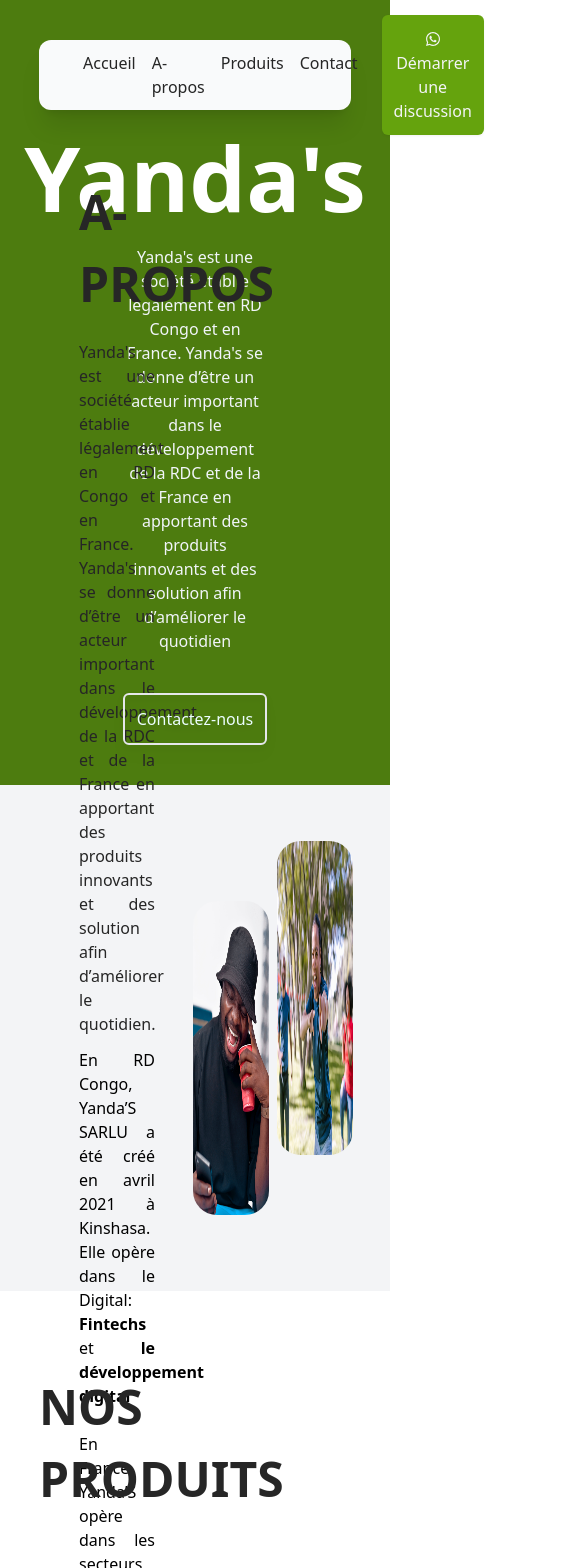
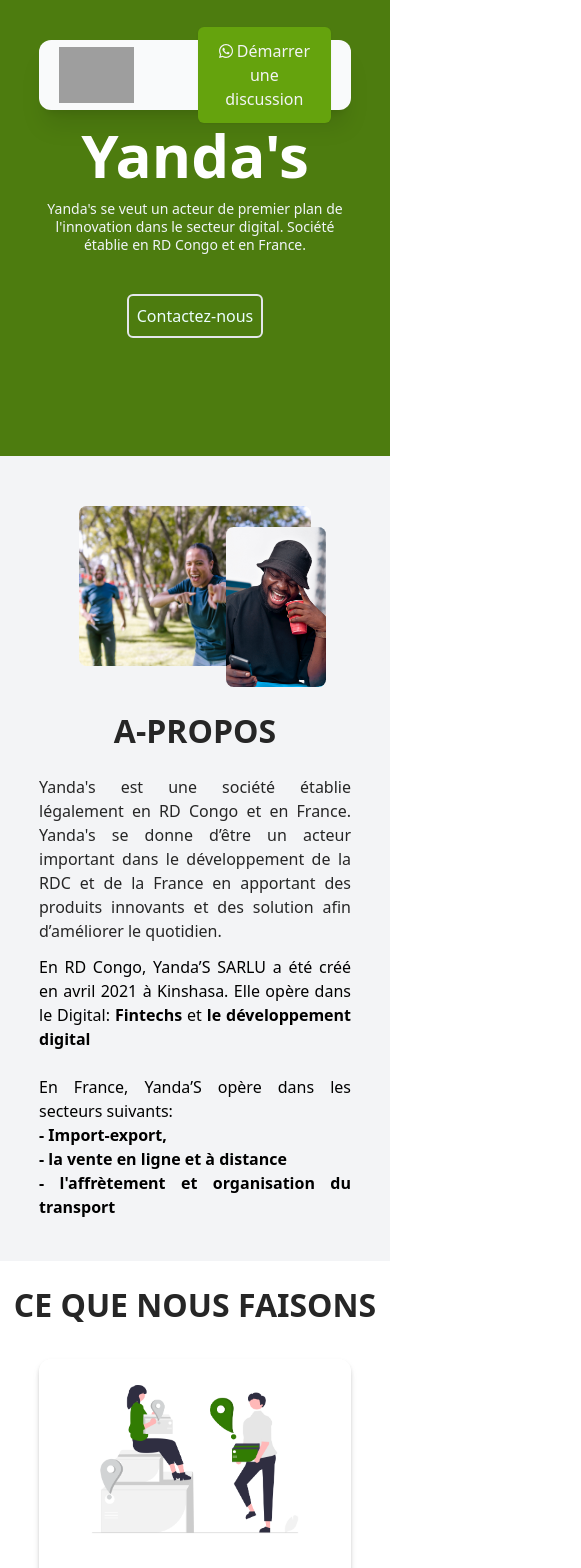
Before and after one commit to danydt/yandas_landing, a Nuxt app: page / in a window 390 px wide. Shown: the top 1568 px of the page, 581 px wide, since content can reach past the window. Built offline with nearby package versions, Linux system fonts and the light colour scheme; grey boxes are pictures that could not be loaded.

Commit message:
set responsive part 1

```diff
--- /dev/null
+++ b/assets/css/styles.css
@@ -0,0 +1,49 @@
+@media only screen and (max-width: 760px) {
+  .row__to__col {
+    display: flex;
+    flex-direction: column;
+    padding-top: 30px;
+  }
+
+  .full__col {
+    width: 100%;
+    justify-content: center;
+    align-items: center;
+  }
+
+  .title__section {
+    font-size: 32px;
+    text-align: center;
+  }
+
+  .col_reverse {
+    display: flex;
+    flex-direction: column-reverse;
+    padding-top: 30px;
+    height: auto;
+  }
+
+  .hero__title {
+    font-size: 60px;
+  }
+
+  .hero__description {
+    width: 80%;
+    font-size: 14px;
+    line-height: 18px;
+  }
+
+  .sm_top_m {
+    margin-top: 20px;
+  }
+
+  .block__title {
+    font-size: 24px;
+  }
+}
+
+@media only screen and (max-width: 1024px) {
+  .nav__item {
+    display: none;
+  }
+}
--- a/components/About.vue
+++ b/components/About.vue
@@ -1,5 +1,5 @@
 <template>
-  <section class="bg-gray-100 max-h-[60vh] flex flex-col" id="about">
+  <section class="flex flex-col bg-gray-100" id="about">
     <main
       class="
         container
@@ -7,12 +7,28 @@
         flex flex-row
         justify-between
         mx-auto
-        py-24
-        max-h-[60vh]
+        md:py-24
+        col_reverse
       "
     >
-      <div class="px-10 min-w-[50%] flex flex-col justify-center">
-        <h3 class="font-sans font-bold text-[48px] uppercase text-neutral-800">
+      <div
+        class="
+          md:px-10 md:max-w-[50%]
+          flex flex-col
+          justify-center
+          full__col
+          mb-[30px]
+        "
+      >
+        <h3
+          class="
+            font-sans font-bold
+            text-[48px]
+            uppercase
+            text-neutral-800
+            title__section
+          "
+        >
           A-propos
         </h3>
 
@@ -39,14 +55,23 @@
           </span>
         </p>
       </div>
-      <div class="px-10 flex flex-row justify-center">
+      <div
+        class="
+          md:max-w-[50%]
+          flex flex-col
+          justify-center
+          items-center
+          px-10
+          full__col
+        "
+      >
         <img
-          class="rounded-3xl h-full -mt-10"
+          class="img-1"
           src="~/assets/images/0.jpg"
           alt="make people happiness | rendre les gens heureux"
         />
         <img
-          class="img-2 rounded-3xl h-full -ml-40 mt-5"
+          class="img-2"
           src="~/assets/images/2.jpg"
           alt="make people happiness | rendre les gens heureux"
         />
@@ -62,4 +87,33 @@
 </script>
 
 <style scoped>
+.img-1 {
+  height: 320px;
+  border-radius: 15px;
+}
+
+.img-2 {
+  height: 320px;
+  width: 200px;
+  margin-left: 70%;
+  margin-top: -50%;
+  border-radius: 15px;
+}
+
+@media only screen and (max-width: 768px) {
+  .img-1 {
+    height: 160px;
+    border-radius: 7.5px;
+    margin-top: 20px;
+  }
+
+  .img-2 {
+    height: 160px;
+    width: 100px;
+    margin-left: 70%;
+    margin-top: -60%;
+    border-radius: 7.5px;
+    margin-bottom: 20px;
+  }
+} ;
 </style>
--- a/components/AppMenu.vue
+++ b/components/AppMenu.vue
@@ -1,5 +1,5 @@
 <template>
-  <main class="flex flex-col items-center bg-inherit mt-10 z-30 sticky top-0">
+  <main class="sticky top-0 z-30 flex flex-col items-center mt-10 bg-inherit">
     <nav
       class="
         bg-gray-50
@@ -14,7 +14,7 @@
         shadow-xl
       "
     >
-      <div class="w-60 h-14 flex justify-start items-center py-2">
+      <div class="flex items-center justify-start py-2 w-60 h-14">
         <img
           src="https://yandas243.com/icon.png"
           class="h-14"
@@ -22,33 +22,19 @@
           srcset=""
         />
       </div>
-      <div class="flex justify-between px-4 w-96">
+      <div class="md:justify-between md:px-4 md:flex w-96 nav__item">
         <a
           v-for="(link, index) in links"
           :href="link.route"
           :key="index"
-          class="
-            text-neutral-800
-            hover:bg-lime-600 hover:text-white hover:rounded
-            p-2
-          "
+          class="p-2  text-neutral-800 hover:bg-lime-600 hover:text-white hover:rounded"
         >
           {{ link.text }}
         </a>
       </div>
       <div>
         <button
-          class="
-            p-3
-            bg-lime-600
-            rounded-md
-            text-gray-100
-            drop-shadow-sm
-            hover:border-2
-            hover:bg-inherit
-            hover:border-lime-600
-            hover:text-neutral-800
-          "
+          class="p-3 text-gray-100 rounded-md  bg-lime-600 drop-shadow-sm hover:border-2 hover:bg-inherit hover:border-lime-600 hover:text-neutral-800"
         >
           <font-awesome-icon icon="fa-brands fa-whatsapp" />
           Démarrer une discussion
--- a/components/ContactUs.vue
+++ b/components/ContactUs.vue
@@ -1,7 +1,24 @@
 <template>
-  <section class="max-h-[80vh] flex flex-col bg-gray-50" id="contact">
+  <section
+    class="
+      md:max-h-[80vh]
+      flex flex-col
+      justify-center
+      items-center
+      bg-gray-50
+      py-10
+    "
+    id="contact"
+  >
     <main
-      class="container max-w-[80%] flex flex-col items-center mx-auto py-20"
+      class="
+        container
+        md:max-w-[80%]
+        flex flex-col
+        items-center
+        md:mx-auto md:py-20
+        sm-top-m
+      "
     >
       <div
         class="
@@ -18,11 +35,19 @@
         "
       >
         <div class="flex flex-col items-center w-full">
-          <h3 class="font-sans font-bold text-[48px] uppercase text-gray-100">
+          <h3
+            class="
+              font-sans font-bold
+              text-[48px]
+              uppercase
+              text-gray-100
+              title__section
+            "
+          >
             Contact
           </h3>
         </div>
-        <div class="grid grid-cols-3 gap-1">
+        <div class="grid grid-cols-3 gap-1 row__to__col">
           <div>
             <h3 class="text-gray-200 font-sans font-semibold text-[18px] my-5">
               Yanda's France
@@ -63,7 +88,6 @@
           </div>
           <div>
             <h3 class="text-gray-200 font-sans font-semibold text-[18px] my-5">
-              <font-awesome-icon icon="fa-flag fa-france" />
               News Letter
             </h3>
             <p class="text-gray-50">
--- a/components/Services.vue
+++ b/components/Services.vue
@@ -1,13 +1,33 @@
 <template>
-  <section class="min-h-[80vh] flex flex-col" id="products">
+  <section class="flex flex-col" id="products">
     <main
-      class="container max-w-[80%] flex flex-col items-center mx-auto py-20"
+      class="
+        container
+        md:max-w-[80%]
+        flex flex-col
+        items-center
+        mx-auto
+        md:py-20
+      "
     >
-      <h3 class="font-sans font-bold text-[48px] uppercase text-neutral-800">
-        Nos Produits
+      <h3
+        class="
+          font-sans font-bold
+          text-[48px]
+          uppercase
+          text-neutral-800
+          title__section
+          sm_top_m
+        "
+      >
+        Ce que nous faisons
       </h3>
-      <div class="grid w-full grid-cols-3 gap-3 mt-20">
-        <div class="flex flex-col items-center justify-center">
+      <div
+        class="w-full gap-3 mb-10 md:grid md:grid-cols-3 md:mt-20 row__to__col"
+      >
+        <div
+          class="flex flex-col items-center justify-center full__col sm-top-m"
+        >
           <div
             class="
               bg-white
@@ -31,6 +51,7 @@
                 font-sans font-semibold
                 text-[28px] text-center
                 my-5
+                block__title
               "
             >
               YPAY & DELIVERY
@@ -53,7 +74,56 @@
             </p>
           </div>
         </div>
-        <div class="flex flex-col items-center justify-center">
+
+        <div
+          class="flex flex-col items-center justify-center full__col sm_top_m"
+        >
+          <div
+            class="
+              bg-white
+              min-h-[480px]
+              w-[80%]
+              rounded-xl
+              items-center
+              drop-shadow-md
+              shadow-md
+              flex flex-col
+            "
+          >
+            <img
+              class="rounded-t-xl max-h-[200px]"
+              src="~/assets/images/product/hub.png"
+              alt="Ypay-delivery"
+            />
+            <h3
+              class="
+                text-neutral-700
+                font-sans font-semibold
+                text-[28px] text-center
+                my-5
+                block__title
+              "
+            >
+              Y-HUB
+            </h3>
+            <p class="w-4/5 text-center">
+              Y-HUB est une agence d'accompagnement, de conception et
+              development d'application qui permet le développement digital des
+              Startups, PME et des particuliers.
+            </p>
+            <p class="my-5">
+              <a href="#contact" rel="noopener noreferrer">
+                <button class="p-3 text-gray-100 rounded-md bg-lime-700">
+                  Nous contactez
+                </button>
+              </a>
+            </p>
+          </div>
+        </div>
+
+        <div
+          class="flex flex-col items-center justify-center mt-5  md:mt-0 full__col sm-top-m"
+        >
           <div
             class="
               bg-white
@@ -77,6 +147,7 @@
                 font-sans font-semibold
                 text-[28px] text-center
                 my-5
+                block__title
               "
             >
               COLIS 243
@@ -85,48 +156,6 @@
               Colis 243 est une agence des fret et transport des marchandises
               par bateau entre la France et la RDC afin et d’améliorer le
               quotidien et le development.
-            </p>
-            <p class="my-5">
-              <a href="#contact" rel="noopener noreferrer">
-                <button class="p-3 text-gray-100 rounded-md bg-lime-700">
-                  Nous contactez
-                </button>
-              </a>
-            </p>
-          </div>
-        </div>
-        <div class="flex flex-col items-center justify-center">
-          <div
-            class="
-              bg-white
-              min-h-[480px]
-              w-[80%]
-              rounded-xl
-              items-center
-              drop-shadow-md
-              shadow-md
-              flex flex-col
-            "
-          >
-            <img
-              class="rounded-t-xl max-h-[200px]"
-              src="~/assets/images/product/hub.png"
-              alt="Ypay-delivery"
-            />
-            <h3
-              class="
-                text-neutral-700
-                font-sans font-semibold
-                text-[28px] text-center
-                my-5
-              "
-            >
-              Y-HUB
-            </h3>
-            <p class="w-4/5 text-center">
-              Y-HUB est une agence d'accompagnement, de conception et
-              development d'application qui permet le développement digital des
-              Startups, PME et des particuliers.
             </p>
             <p class="my-5">
               <a href="#contact" rel="noopener noreferrer">
--- a/components/indexHeader.vue
+++ b/components/indexHeader.vue
@@ -6,29 +6,32 @@
         container
         min-w-full min-h-[60vh]
         bg-lime-700
-        px-10
+        md:px-10
         pt-40
         flex-col
         items-center
         -mt-40
       "
     >
-      <div class="flex flex-col items-center justify-center flex-1">
+      <div class="flex flex-col items-center justify-center">
         <transition
           enter-to-class="animate__animated animate__fadeInUp"
           leave-to-class="animate__animated animate__fadeOutDown"
         >
-          <h2 class="text-white font-sans font-bold text-[90px]">Yanda's</h2>
+          <h2 class="text-white font-sans font-bold text-[90px] hero__title">
+            Yanda's
+          </h2>
         </transition>
-        <p class="w-[40%] text-center text-base text-slate-100">
-          Yanda's est une société établie légalement en RD Congo et en France.
-          Yanda's se donne d’être un acteur important dans le développement de
-          la RDC et de la France en apportant des produits innovants et des
-          solution afin d’améliorer le quotidien
+        <p
+          class="w-[75%] text-center text-base text-slate-100 hero__description"
+        >
+          Yanda's se veut un acteur de premier plan de l'innovation dans le
+          secteur digital. Société établie en RD Congo et en France.
         </p>
+
         <a href="#contact">
           <button
-            class="p-3 my-10 border-2 rounded-md  text-cyan-50 drop-shadow-lg hover:bg-white hover:border-0 hover:text-lime-700"
+            class="p-2 my-10 border-2 rounded-md  text-cyan-50 hover:bg-white hover:border-0 hover:text-lime-700"
           >
             Contactez-nous
           </button></a
--- a/nuxt.config.ts
+++ b/nuxt.config.ts
@@ -2,7 +2,10 @@
 export default defineNuxtConfig({
   typescript: { shim: false },
   modules: ["@nuxtjs/tailwindcss"],
-  css: ["@fortawesome/fontawesome-svg-core/styles.css"],
+  css: [
+    "@fortawesome/fontawesome-svg-core/styles.css",
+    "@/assets/css/styles.css",
+  ],
   build: {
     transpile: [
       "@fortawesome/fontawesome-svg-core",
--- a/package.json
+++ b/package.json
@@ -17,6 +17,7 @@
     "@fortawesome/free-brands-svg-icons": "^6.2.1",
     "@fortawesome/free-regular-svg-icons": "^6.2.1",
     "@fortawesome/free-solid-svg-icons": "^6.2.1",
-    "@fortawesome/vue-fontawesome": "^3.0.2"
+    "@fortawesome/vue-fontawesome": "^3.0.2",
+    "flowbite": "^1.6.2"
   }
 }
```
Also changed, not shown: tailwind.config.js (+9 -2 lines), 1 other file (tests, documents, lock files or other folders).
